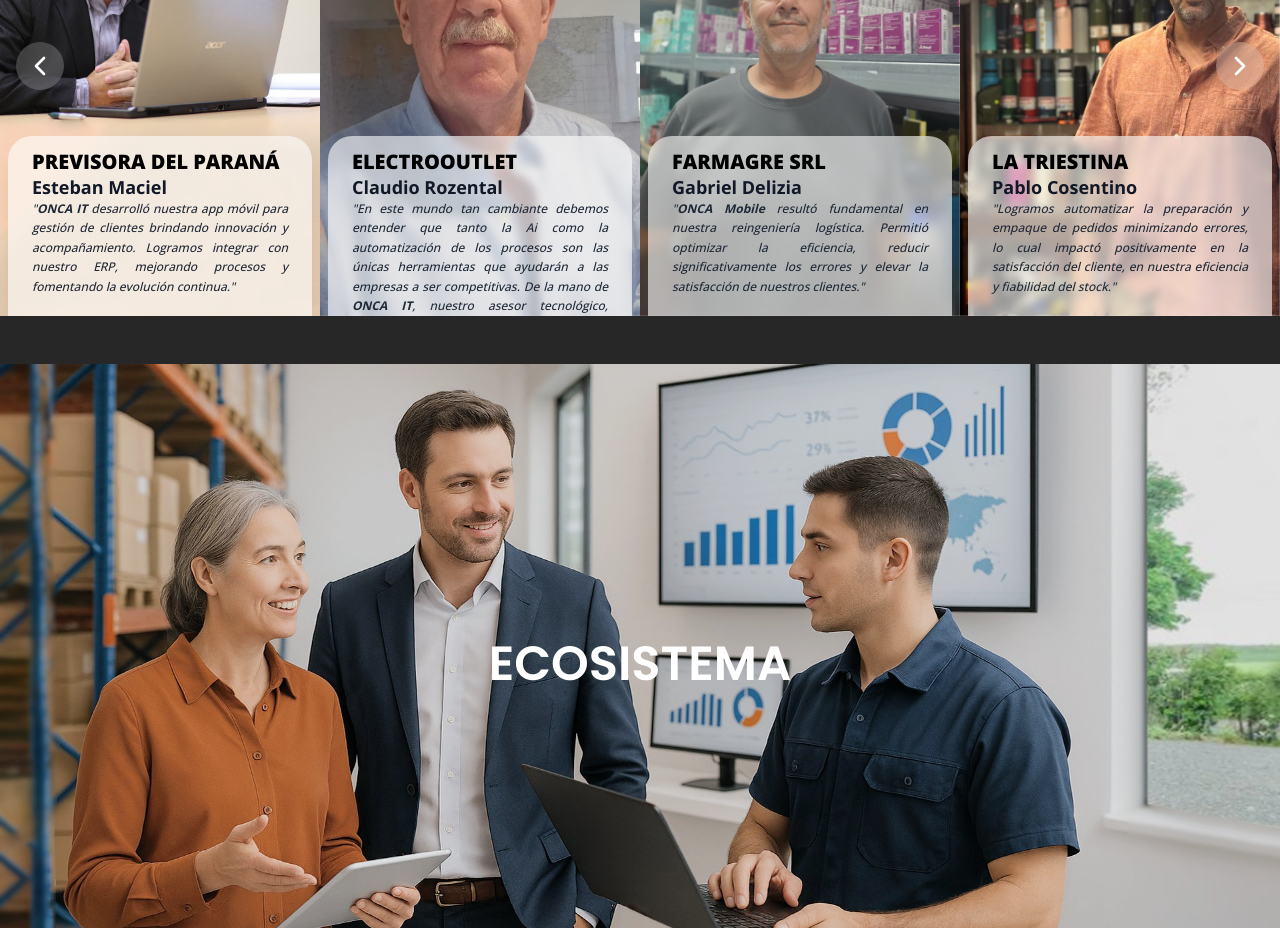
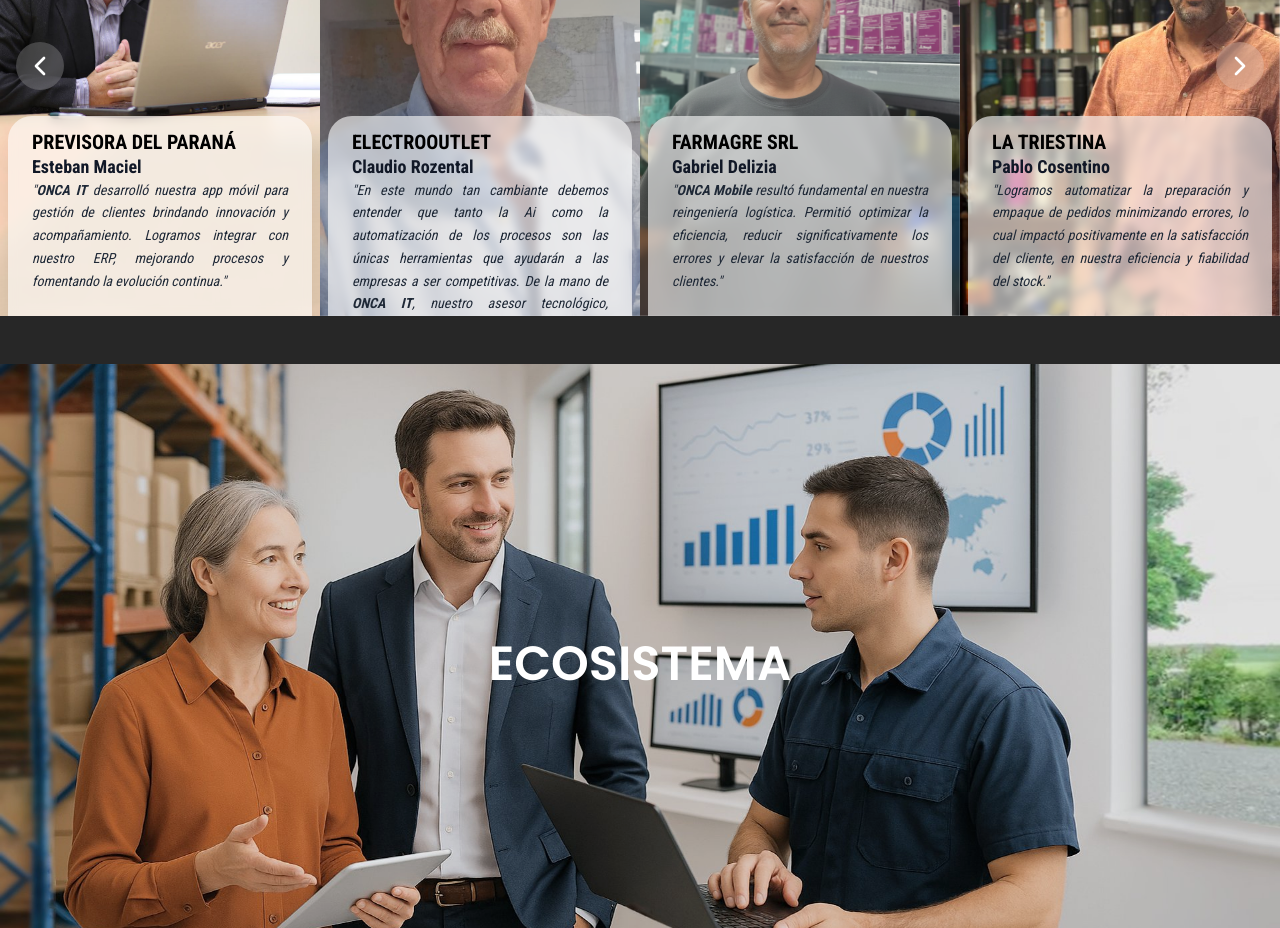
Before and after one commit to yabreu65/onca, a Next.js app: page /es in a window 1280 px wide. Shown: the part 2240-3168 px from the top of the page. Built offline with nearby package versions, Linux system fonts and the light colour scheme; no server answers.

Commit message:
commit 28/01/26-2

```diff
--- a/components/home/Testimonials.tsx
+++ b/components/home/Testimonials.tsx
@@ -153,11 +153,11 @@
                     />
 
                     {/* Content Overlay */}
-                    <div className="absolute bottom-0 mx-2 bg-white/60 backdrop-blur-sm rounded-3xl rounded-b-none px-6 py-3 shadow-xl max-sm:h-[160px] md:h-[180px] 2xl:h-[140px] flex flex-col">
-                      <h3 className="font-black text-xl uppercase  font-roboto-condensed text-black">
+                    <div className="absolute bottom-0 mx-2 bg-white/60 backdrop-blur-sm rounded-3xl rounded-b-none px-6 py-1 sm:py-3 shadow-xl max-sm:h-[165px] md:h-[200px] 2xl:h-[150px] flex flex-col">
+                      <h3 className="font-black text-xl uppercase  font-roboto text-black">
                         {card.company}
                       </h3>
-                      <p className="text-lg font-bold text-gray-900  font-roboto-condensed leading-tight">
+                      <p className="text-lg font-bold text-gray-900  font-roboto leading-tight">
                         {card.name}
                         {"role" in card && (
                           <span className="block text-sm font-normal mt-1">
@@ -166,7 +166,7 @@
                           </span>
                         )}
                       </p>
-                      <div className="text-gray-800 text-xs font-medium italic leading-relaxed font-roboto-condensed text-justify">
+                      <div className="text-gray-800 text-sm font-medium italic leading-relaxed font-roboto text-justify">
                         <span
                           dangerouslySetInnerHTML={{
                             __html: `"${card.quote.replace(
```
